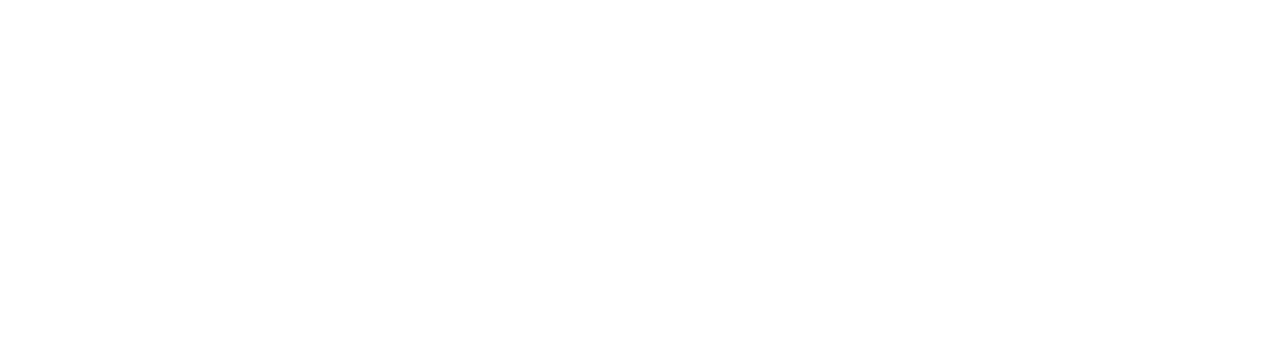
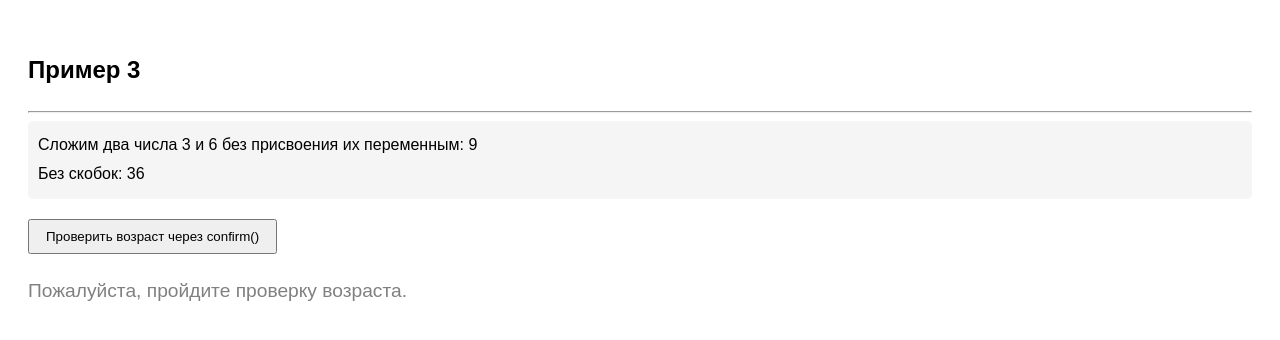
Before and after one commit to liahrothstein/web.lab6, a React (Vite) app in the folder examples/: page /examples/xmpl3 in a window 1280 px wide. Before the commit this address had no page. Shown: the top 340 px of the page. Built offline with nearby package versions, Linux system fonts and the light colour scheme.

Commit message:
feat: done third example

```diff
--- a/examples/src/App.tsx
+++ b/examples/src/App.tsx
@@ -1,7 +1,7 @@
 import React from 'react';
 import { Navigate, Route, Routes } from 'react-router-dom';
 
-import { Example1, Example2 } from './components';
+import { Example1, Example2, Example3 } from './components';
 import { MainRoute } from './MainRoute';
 
 function App() {
@@ -11,6 +11,7 @@ function App() {
       <Route path="/examples" element={<MainRoute />} />
       <Route path="/examples/xmpl1" element={<Example1 />} />
       <Route path="/examples/xmpl2" element={<Example2 />} />
+      <Route path="/examples/xmpl3" element={<Example3 />} />
     </Routes>
   );
 }
--- a/examples/src/MainRoute.tsx
+++ b/examples/src/MainRoute.tsx
@@ -6,6 +6,7 @@ export function MainRoute() {
     <div style={{ display: 'flex', flexDirection: 'column' }}>
       <Link to="/examples/xmpl1">Example 1</Link>
       <Link to="/examples/xmpl2">Example 2</Link>
+      <Link to="/examples/xmpl3">Example 3</Link>
     </div>
   );
 }
--- /dev/null
+++ b/examples/src/components/Example3.tsx
@@ -0,0 +1,67 @@
+import React, { useState } from 'react';
+
+export function Example3() {
+  // 1. Демонстрация сложения без присваивания переменным
+  // В скобках: сначала выполнится сложение (3 + 6 = 9), затем конкатенация строк
+  const withParentheses: string = 'Сложим два числа 3 и 6 без присвоения их переменным: ' + (3 + 6);
+
+  // Без скобок: сработает левоассоциативность, и числа 3 и 6 превратятся в строки "3" и "6"
+  const withoutParentheses: string = 'Без скобок: ' + 3 + 6;
+
+  // 2. Состояние для хранения ответа пользователя из окна confirm
+  // null — пользователь еще не нажал кнопку, boolean — системный ответ true/false
+  const [isOver18, setIsOver18] = useState<boolean | null>(null);
+
+  // Функция обработки клика по кнопке опроса
+  function handleCheckAge(): void {
+    // Встроенный метод confirm() возвращает true (OK) или false (Отмена)
+    const userChoice: boolean = confirm('Вам больше 18 лет?');
+    setIsOver18(userChoice);
+  }
+
+  return (
+    <div style={{ padding: '20px', fontFamily: 'sans-serif', lineHeight: '1.8' }}>
+      <h2>Пример 3</h2>
+      <hr />
+
+      {/* Вывод математических выражений */}
+      <div
+        style={{
+          backgroundColor: '#f5f5f5',
+          padding: '10px',
+          borderRadius: '5px',
+          marginBottom: '20px',
+        }}
+      >
+        <div>{withParentheses}</div>
+        <div>{withoutParentheses}</div>
+      </div>
+
+      {/* Интерактивная часть с confirm */}
+      <div style={{ marginTop: '15px' }}>
+        <button onClick={handleCheckAge} style={{ padding: '8px 16px', cursor: 'pointer' }}>
+          Проверить возраст через confirm()
+        </button>
+      </div>
+
+      {/* 3 & 4. Обработка и вывод результата на экран (Условный рендеринг) */}
+      <div style={{ marginTop: '20px', fontSize: '1.2rem' }}>
+        {isOver18 === null && (
+          <p style={{ color: 'gray' }}>Пожалуйста, пройдите проверку возраста.</p>
+        )}
+
+        {isOver18 === true && (
+          <p>
+            Вам <strong>больше</strong> 18 лет!
+          </p>
+        )}
+
+        {isOver18 === false && (
+          <p>
+            Вам <strong>меньше</strong> 18 лет!
+          </p>
+        )}
+      </div>
+    </div>
+  );
+}
--- a/examples/src/components/index.ts
+++ b/examples/src/components/index.ts
@@ -1,2 +1,3 @@
 export { Example1 } from './Example1';
 export { Example2 } from './Example2';
+export { Example3 } from './Example3';
```
